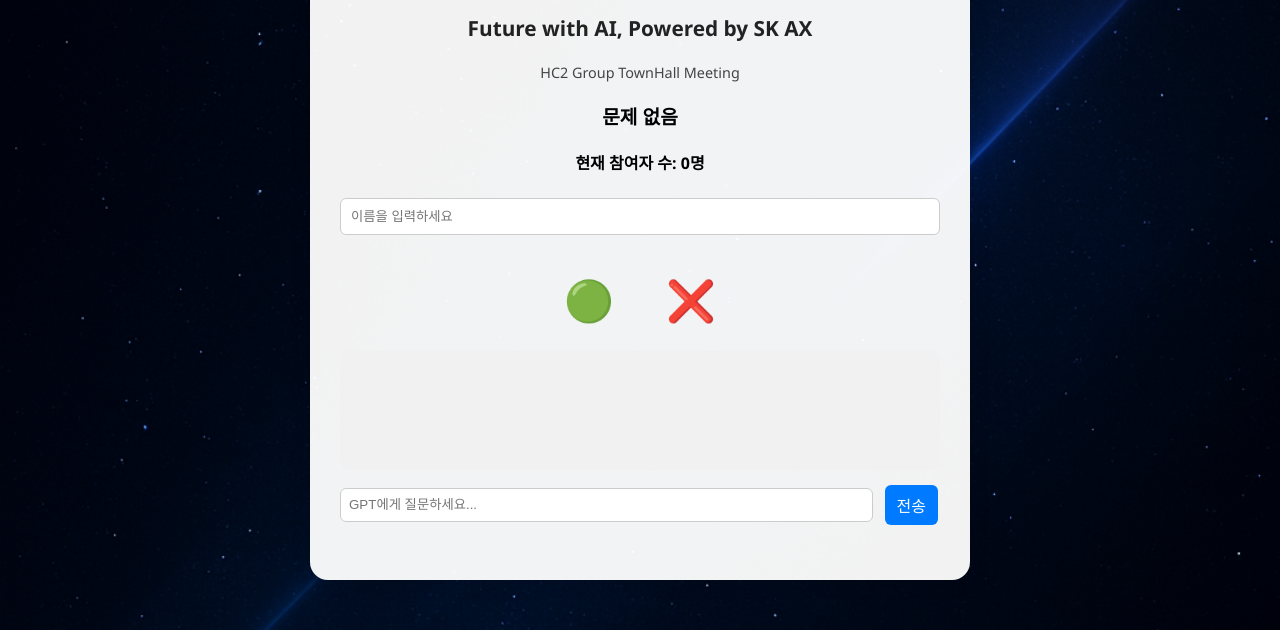
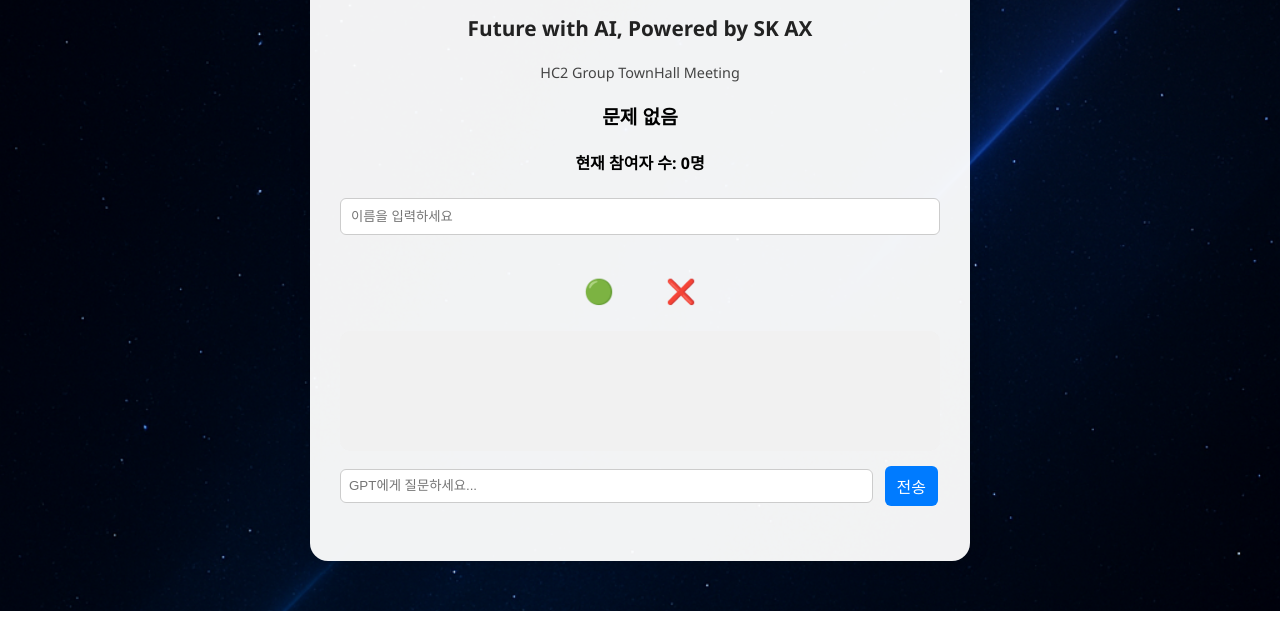
Before and after one commit to Kozes/testox, a website: page public/index.html in a window 1280 px wide. Shown: the part 245-875 px from the top of the page. Drawn offline with nearby package versions, Linux system fonts and the light colour scheme; no server answers.

Commit message:
버튼변경

```diff
--- a/public/index.html
+++ b/public/index.html
@@ -23,10 +23,10 @@
 
     <!-- OX 버튼 -->
     <div style="display: flex; gap: 20px; justify-content: center; margin-top: 20px;">
-    <button onclick="submitAnswer('O')" style="font-size: 2.5rem; background: none; border: none; cursor: pointer;" title="O 선택">
+    <button onclick="submitAnswer('O')" style="font-size: 1.5rem; background: none; border: none; cursor: pointer;" title="O 선택">
      🟢
     </button>
-    <button onclick="submitAnswer('X')" style="font-size: 2.5rem; background: none; border: none; cursor: pointer;" title="X 선택">
+    <button onclick="submitAnswer('X')" style="font-size: 1.5rem; background: none; border: none; cursor: pointer;" title="X 선택">
      ❌
     </button>
     </div>
@@ -58,6 +58,7 @@
       document.getElementById('question-box').innerText = data.question;
       document.getElementById('answer-display').innerText = '';
       document.getElementById('survivor-box').style.display = 'none';
+	  document.getElementById('participant-count').innerText = '현재 참여자 수: 0명';
       alreadyShownSurvivorMessage = false;
     });
     socket.on('participantCount', (count) => {
```
